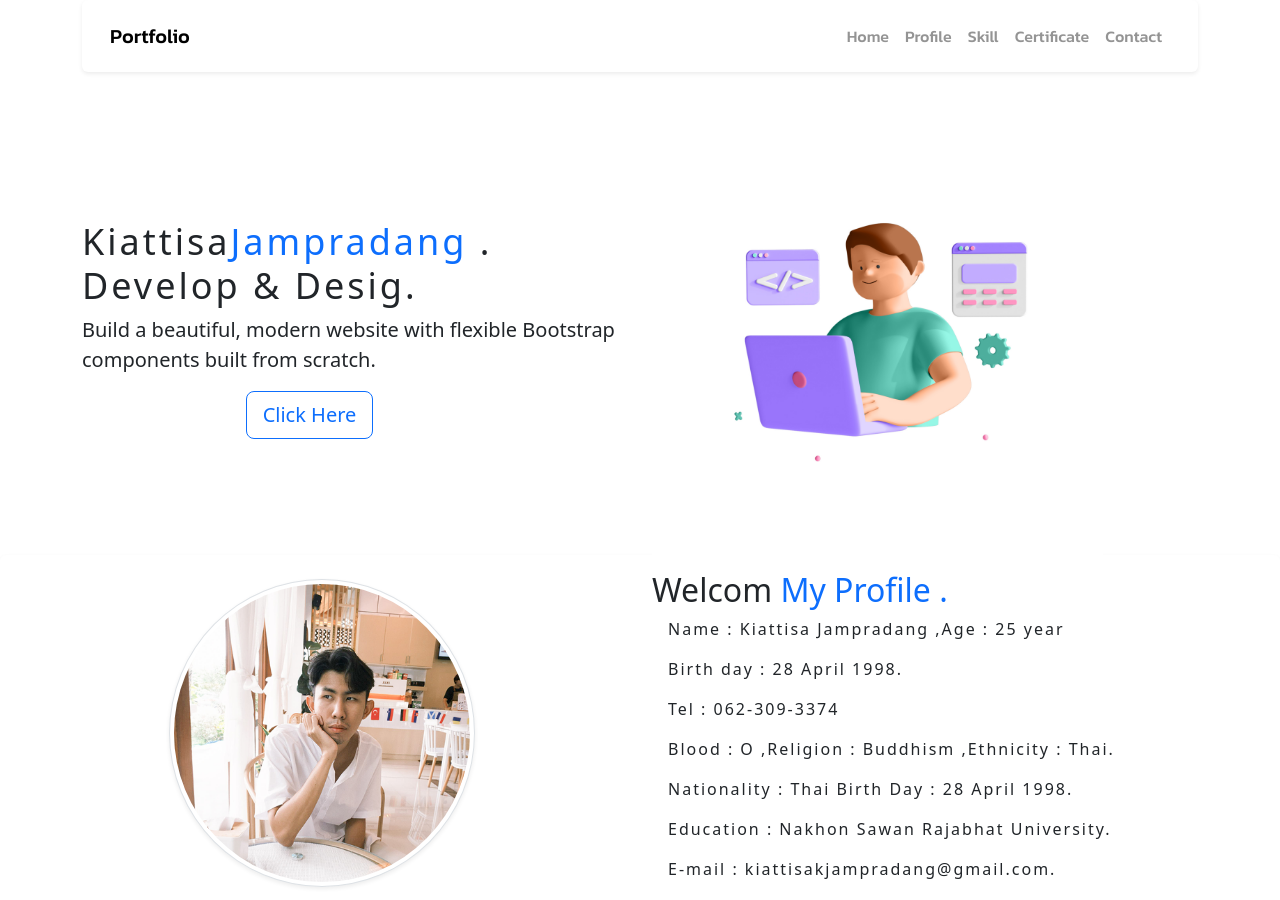
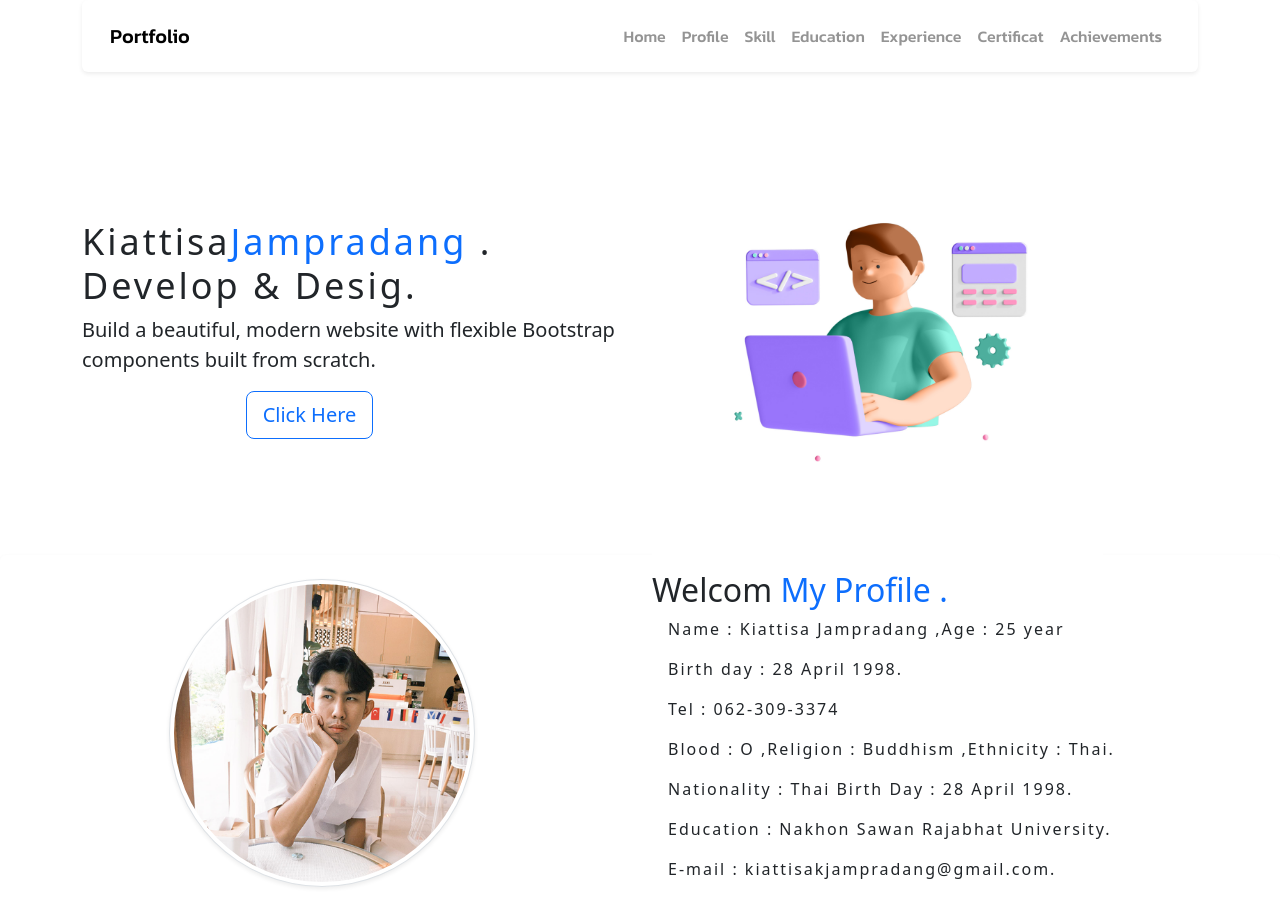
Before and after one commit to Kiattisak2544/Kiattisak2544.github.io, a website: page index.html in a window 1280 px wide. Shown: the top 900 px of the page. Drawn offline with nearby package versions, Linux system fonts and the light colour scheme.

Commit message:
index.html
แก้ไขเมนู

```diff
--- a/index.html
+++ b/index.html
@@ -43,10 +43,16 @@
                                 <a class="nav-link " aria-current="page" href="#Skill">Skill</a>
                             </li>
                             <li class="nav-item">
-                                <a class="nav-link " aria-current="page" href="#Certificate">Certificate</a>
+                                <a class="nav-link " aria-current="page" href="#Education">Education</a>
                             </li>
                             <li class="nav-item">
-                                <a class="nav-link " aria-current="page" href="#Contact">Contact</a>
+                                <a class="nav-link " aria-current="page" href="#Experience">Experience</a>
+                            </li>
+                            <li class="nav-item">
+                                <a class="nav-link " aria-current="page" href="#Certificat">Certificat</a>
+                            </li>
+                            <li class="nav-item">
+                                <a class="nav-link " aria-current="page" href="#Achievements">Achievements</a>
                             </li>
                         </ul>
                     </div>
@@ -104,7 +110,7 @@
             </div>
         </div>
     </div>
-    <div class="container-fluid shadow-sm p-3 mb-5 bg-white rounded">
+    <div class="container-fluid shadow-sm p-3 mb-5 bg-white rounded" id="Skill">
         <div class="p-3">
             <div class=" mt-lg-3" id="Education" data-aos="zoom-in-up">
                 <div class="col-12  mt-2 ">
@@ -123,7 +129,7 @@
             </div>
         </div>
     </div>
-    <div class="container-fluid shadow-sm p-3 mb-5 bg-white rounded">
+    <div class="container-fluid shadow-sm p-3 mb-5 bg-white rounded" >
         <div class="p-3">
             <div class=" mt-lg-3" id="Skill">
                 <div class="col-12  mt-2 ">
@@ -134,7 +140,7 @@
                                     alt="...">
                             </div>
                         </div>
-                        <div class="col-12 col-md-6">
+                        <div class="col-12 col-md-6" id="Education">
                             <h1 class="fs-2 text-center text-md-start ">My <span class="text-primary">Education.</span>
                             </h1>
                             <div class="p-1 mt-lg-2" data-aos="zoom-in">
@@ -162,7 +168,7 @@
             </div>
         </div>
     </div>
-    <div class="container-fluid shadow-sm p-3 mb-5 bg-white rounded">
+    <div class="container-fluid shadow-sm p-3 mb-5 bg-white rounded" id="Experience">
         <div class="col-12">
             <div class="row">
                 <div class="col-12 col-md-6" data-aos="fade-right">
@@ -179,7 +185,7 @@
             </div>
         </div>
     </div>
-    <div class="container-fluid shadow-sm p-3 mb-5 bg-white rounded">
+    <div class="container-fluid shadow-sm p-3 mb-5 bg-white rounded" id="Certificat">
         <div class="col-12">
             <h1 class="fs-2 text-center  ">My <span class="text-primary">Certificate.</span></h1>
             <div class="row p-1 ">
@@ -211,8 +217,8 @@
             </div>
         </div>
     </div>
-    <div class="container-fluid">
-        <h1 class="fs-2 text-center  ">My <span class="text-primary">Performance.</span></h1>
+    <div class="container-fluid" id="Achievements">
+        <h1 class="fs-2 text-center  ">My <span class="text-primary">Achievements.</span></h1>
         <div class=" row g-4" data-aos="fade-right">
             <div class="col-md-4" >
                 <img src="image/1686720195503.jpeg" class="rounded  float-left  img-fluid w-100  mw-100 border "
```
